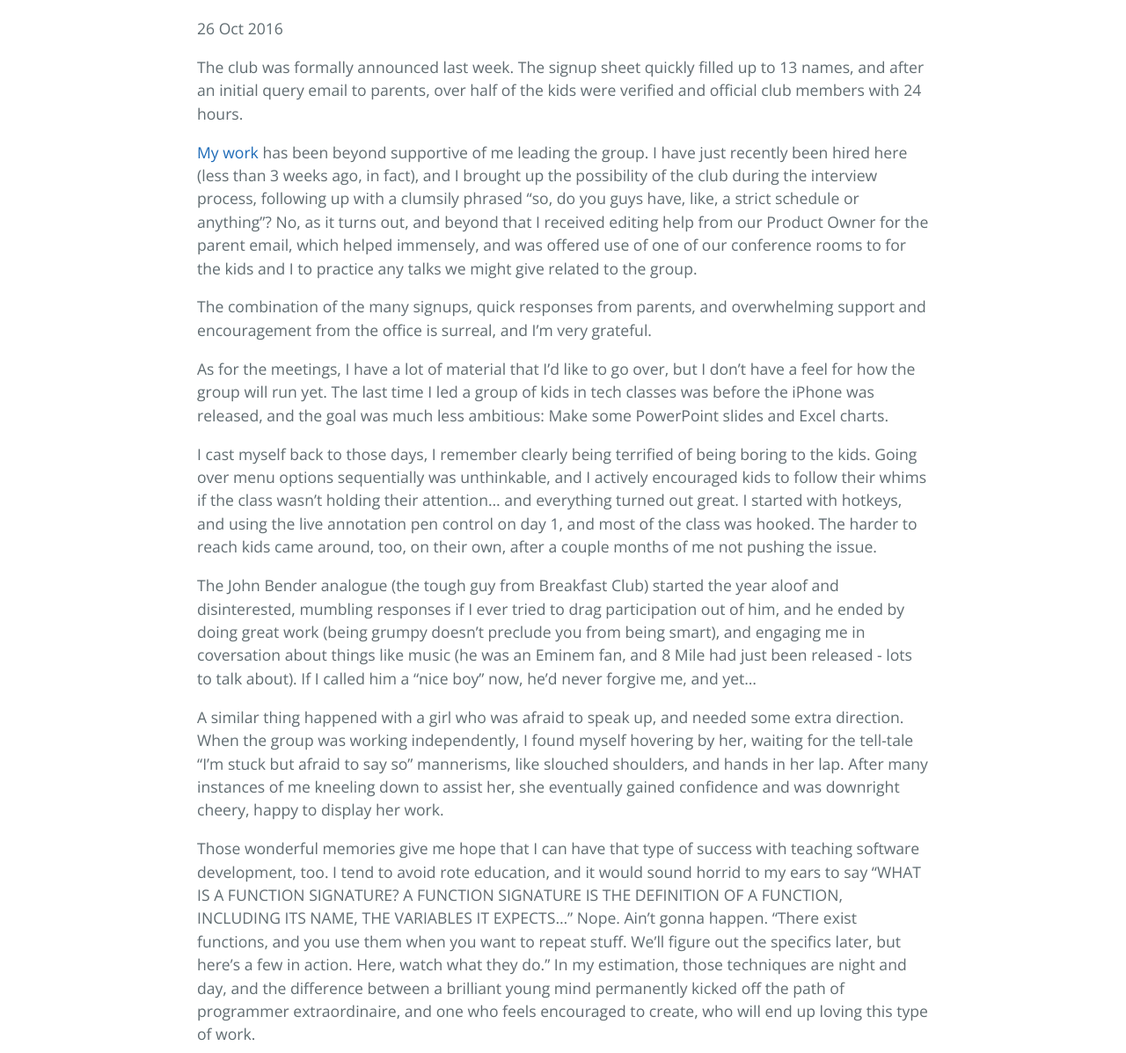
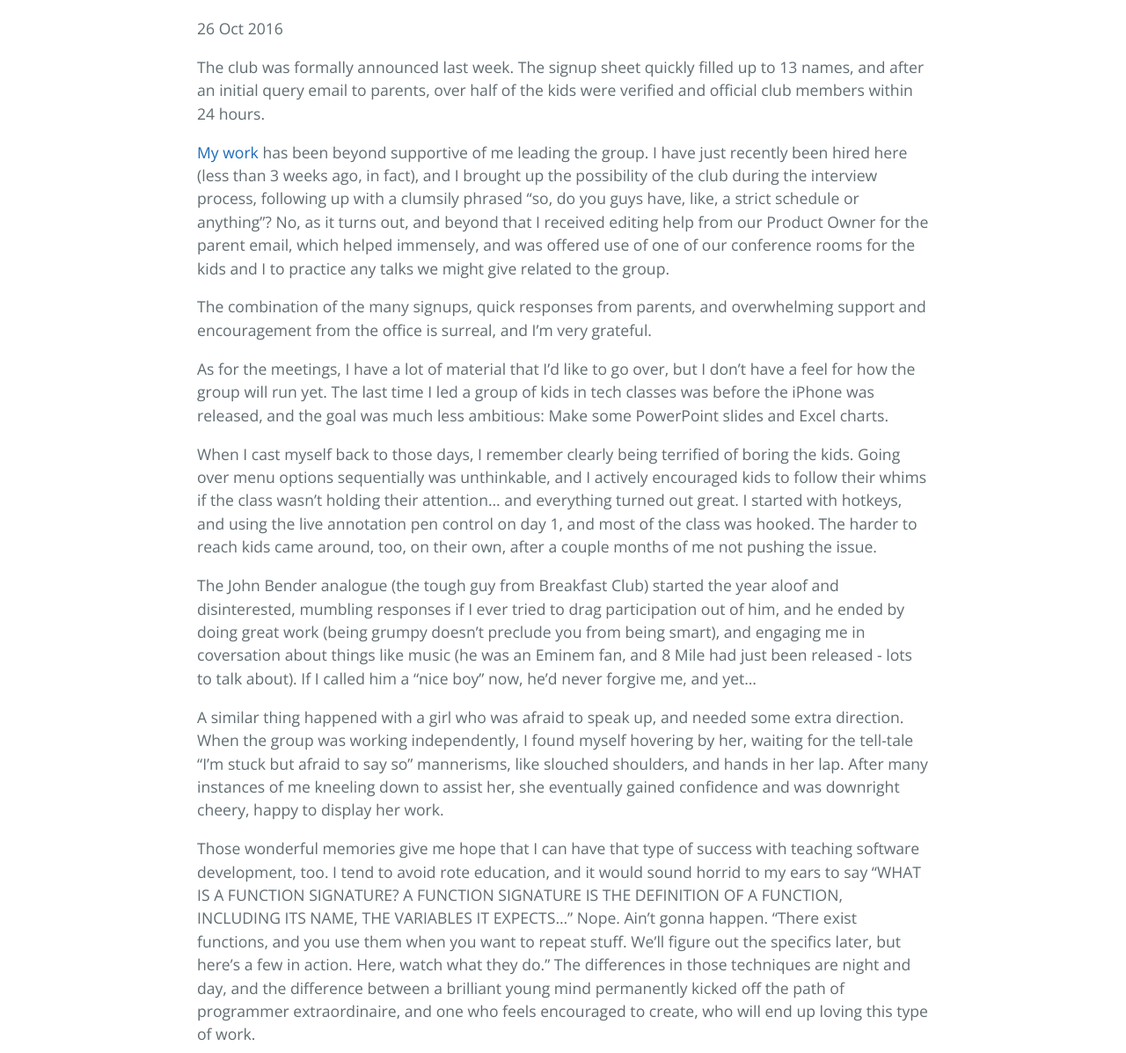
Before and after one commit to ClintonvilleAcademy/clintonvilleacademy.github.io, a Jekyll site: the page built from _posts/2016-10-26-beginning.md, in a window 1280 px wide. Shown: the part 453-1650 px from the top of the page at 88% size. Built offline with Jekyll 4.4.1, drawn with Linux system fonts in a browser that asks for light colours.

Commit message:
Fix some typos

```diff
--- a/_posts/2016-10-26-beginning.md
+++ b/_posts/2016-10-26-beginning.md
@@ -5,20 +5,20 @@ date:   2016-10-26 16:30:00
 categories: main
 ---
 
-The club was formally announced last week. The signup sheet quickly filled up to 13 names, and after an initial query email to parents, over half of the kids were verified and official club members with 24 hours.
+The club was formally announced last week. The signup sheet quickly filled up to 13 names, and after an initial query email to parents, over half of the kids were verified and official club members within 24 hours.
 
-[My work](https://www.mutuallyhuman.com/) has been beyond supportive of me leading the group. I have just recently been hired here (less than 3 weeks ago, in fact), and I brought up the possibility of the club during the interview process, following up with a clumsily phrased "so, do you guys have, like, a strict schedule or anything"? No, as it turns out, and beyond that I received editing help from our Product Owner for the parent email, which helped immensely, and was offered use of one of our conference rooms to for the kids and I to practice any talks we might give related to the group.
+[My work](https://www.mutuallyhuman.com/) has been beyond supportive of me leading the group. I have just recently been hired here (less than 3 weeks ago, in fact), and I brought up the possibility of the club during the interview process, following up with a clumsily phrased "so, do you guys have, like, a strict schedule or anything"? No, as it turns out, and beyond that I received editing help from our Product Owner for the parent email, which helped immensely, and was offered use of one of our conference rooms for the kids and I to practice any talks we might give related to the group.
 
 The combination of the many signups, quick responses from parents, and overwhelming support and encouragement from the office is surreal, and I'm very grateful.
 
 As for the meetings, I have a lot of material that I'd like to go over, but I don't have a feel for how the group will run yet. The last time I led a group of kids in tech classes was before the iPhone was released, and the goal was much less ambitious: Make some PowerPoint slides and Excel charts.
 
-I cast myself back to those days, I remember clearly being terrified of being boring to the kids. Going over menu options sequentially was unthinkable, and I actively encouraged kids to follow their whims if the class wasn't holding their attention... and everything turned out great. I started with hotkeys, and using the live annotation pen control on day 1, and most of the class was hooked. The harder to reach kids came around, too, on their own, after a couple months of me not pushing the issue.
+When I cast myself back to those days, I remember clearly being terrified of boring the kids. Going over menu options sequentially was unthinkable, and I actively encouraged kids to follow their whims if the class wasn't holding their attention... and everything turned out great. I started with hotkeys, and using the live annotation pen control on day 1, and most of the class was hooked. The harder to reach kids came around, too, on their own, after a couple months of me not pushing the issue.
 
 The John Bender analogue (the tough guy from Breakfast Club) started the year aloof and disinterested, mumbling responses if I ever tried to drag participation out of him, and he ended by doing great work (being grumpy doesn't preclude you from being smart), and engaging me in coversation about things like music (he was an Eminem fan, and 8 Mile had just been released - lots to talk about). If I called him a "nice boy" now, he'd never forgive me, and yet...
 
 A similar thing happened with a girl who was afraid to speak up, and needed some extra direction. When the group was working independently, I found myself hovering by her, waiting for the tell-tale "I'm stuck but afraid to say so" mannerisms, like slouched shoulders, and hands in her lap. After many instances of me kneeling down to assist her, she eventually gained confidence and was downright cheery, happy to display her work.
 
-Those wonderful memories give me hope that I can have that type of success with teaching software development, too. I tend to avoid rote education, and it would sound horrid to my ears to say "WHAT IS A FUNCTION SIGNATURE? A FUNCTION SIGNATURE IS THE DEFINITION OF A FUNCTION, INCLUDING ITS NAME, THE VARIABLES IT EXPECTS..." Nope. Ain't gonna happen. "There exist functions, and you use them when you want to repeat stuff. We'll figure out the specifics later, but here's a few in action. Here, watch what they do." In my estimation, those techniques are night and day, and the difference between a brilliant young mind permanently kicked off the path of programmer extraordinaire, and one who feels encouraged to create, who will end up loving this type of work.
+Those wonderful memories give me hope that I can have that type of success with teaching software development, too. I tend to avoid rote education, and it would sound horrid to my ears to say "WHAT IS A FUNCTION SIGNATURE? A FUNCTION SIGNATURE IS THE DEFINITION OF A FUNCTION, INCLUDING ITS NAME, THE VARIABLES IT EXPECTS..." Nope. Ain't gonna happen. "There exist functions, and you use them when you want to repeat stuff. We'll figure out the specifics later, but here's a few in action. Here, watch what they do." The differences in those techniques are night and day, and the difference between a brilliant young mind permanently kicked off the path of programmer extraordinaire, and one who feels encouraged to create, who will end up loving this type of work.
 
 Alright then, I've got about a week and a half to get over my case of the nerves, and practice my live-coding. Week one of the group will have as crisp of a demo of HTML5 animation from scratch as I'm able to give. It should be fun, and look something like [this](https://www.youtube.com/watch?v=ppnuaypUBcI).
```
Also changed, not shown: index.md (+1 -1 lines), 4 other files.
